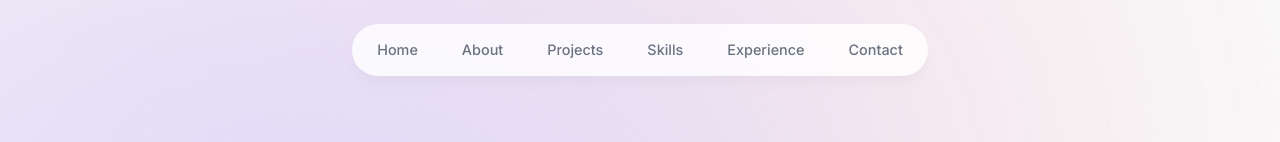
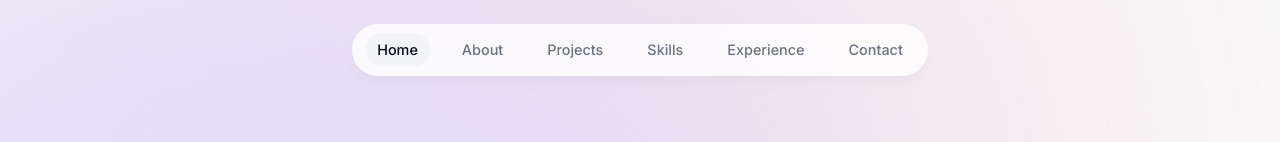
Before and after one commit to Helmy-Ezzat/My-Portfolio, a Next.js app: page / in a window 1280 px wide. Shown: the top 142 px of the page. Built offline with nearby package versions, Linux system fonts and the light colour scheme.

Commit message:
Implemented dynamic active section (part 1)

```diff
--- a/components/Header.tsx
+++ b/components/Header.tsx
@@ -3,24 +3,16 @@
 import { motion } from 'framer-motion'
 import { links } from '../lib/data'
 import Link from 'next/link'
+import { NavbarBackground } from '.'
+import clsx from 'clsx'
+import useActiveSectionContext from '@/hooks/useActiveSectionContext'
 function Header() {
+  const { activeSection, setActiveSection } = useActiveSectionContext()
   return (
     <header className="relative z-[999]">
-      <motion.div
-        // centers the element horizontally by setting x from motion to -50% and left-1/2
-        className="
-     bg-white bg-opacity-80 w-full h-[4.5rem]
-     fixed top-0 left-1/2
-     border-white border-opacity-40
-     shadow-lg shadow-black/[0.03] backdrop-blur-[0.5rem]
-     sm:top-6 sm:h-[3.25rem] sm:w-[36rem]
-     sm:rounded-full rounded-none
-    "
-        initial={{ y: -100, x: '-50%', opacity: 0 }}
-        animate={{ y: 0, x: '-50%', opacity: 1 }}
-      />
-      {/*line one - centers the element horizontally */}
+      <NavbarBackground />
       <nav
+        // line one - centers the element horizontally
         className="flex
        h-12 fixed left-1/2 -translate-x-1/2 top-[0.5rem] py-2
        sm:h-[initial] sm:top-[1.7rem] sm:py-0
@@ -35,17 +27,34 @@ function Header() {
           {links.map((link) => (
             <motion.li
               key={link.hash}
-              className="h-3/4 flex items-center justify-center"
+              className="h-3/4 flex items-center justify-center relative"
               initial={{ y: -100, opacity: 0 }}
               animate={{ y: 0, opacity: 1 }}
             >
               <Link
                 href={link.hash}
-                className="
-              px-3 py-3 w-full flex items-center justify-center
-              hover:text-gray-950 transition"
+                className={clsx(
+                  'px-3 py-3 w-full flex items-center justify-center hover:text-gray-950 transition',
+                  {
+                    'text-gray-950': activeSection === link.name,
+                  }
+                )}
+                onClick={() => {
+                  setActiveSection(link.name)
+                }}
               >
                 {link.name}
+                {link.name === activeSection && (
+                  <motion.span
+                    className="bg-gray-100 rounded-full absolute inset-0 -z-10"
+                    layoutId="activeSection"
+                    transition={{
+                      type: 'spring',
+                      stiffness: 380,
+                      damping: 30,
+                    }}
+                  />
+                )}
               </Link>
             </motion.li>
           ))}
--- /dev/null
+++ b/components/NavbarBackground .tsx
@@ -0,0 +1,25 @@
+'use client'
+
+import { motion } from 'framer-motion'
+
+const NavbarBackground  = () => {
+  return (
+    <motion.div
+      // This comment explains how the element is centered horizontally using 'x' and 'left'
+      className="
+    bg-white bg-opacity-80 w-full h-[4.5rem]
+    fixed top-0 left-1/2
+    border-white border-opacity-40
+    shadow-lg shadow-black/[0.03] backdrop-blur-[0.5rem]
+    sm:top-6 sm:h-[3.25rem] sm:w-[36rem]
+    sm:rounded-full rounded-none
+    "
+      // Initial state of the animation
+      initial={{ y: -100, x: '-50%', opacity: 0 }}
+      // Animation when the component is mounted
+      animate={{ y: 0, x: '-50%', opacity: 1 }}
+    />
+  )
+}
+
+export default NavbarBackground
--- a/components/index.ts
+++ b/components/index.ts
@@ -1,5 +1,6 @@
 export { default as BackgroundDecorations } from './BackgroundDecorations'
 export { default as Header } from './Header'
+export { default as NavbarBackground } from './NavbarBackground '
 export { default as Heading } from './Heading'
 export { default as Intro } from './Intro'
 export { default as Divider } from './Divider'
--- a/package.json
+++ b/package.json
@@ -9,11 +9,13 @@
     "lint": "next lint"
   },
   "dependencies": {
+    "clsx": "^2.1.0",
     "framer-motion": "^11.0.5",
     "next": "14.1.0",
     "react": "^18",
     "react-dom": "^18",
-    "react-icons": "^5.0.1"
+    "react-icons": "^5.0.1",
+    "react-intersection-observer": "^9.8.0"
   },
   "devDependencies": {
     "@types/node": "^20",
```
Also changed, not shown: 1 other file (tests, documents, lock files or other folders).
